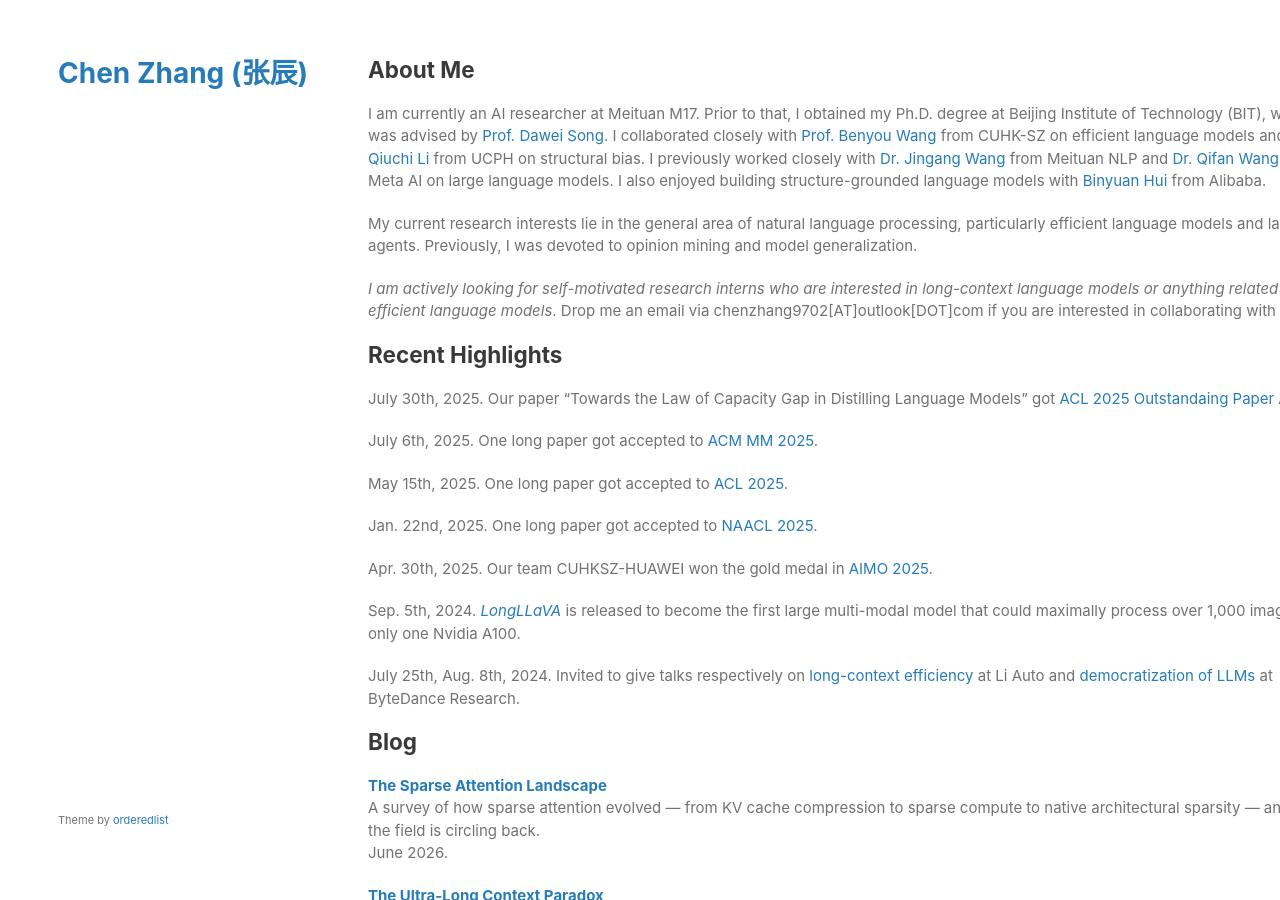
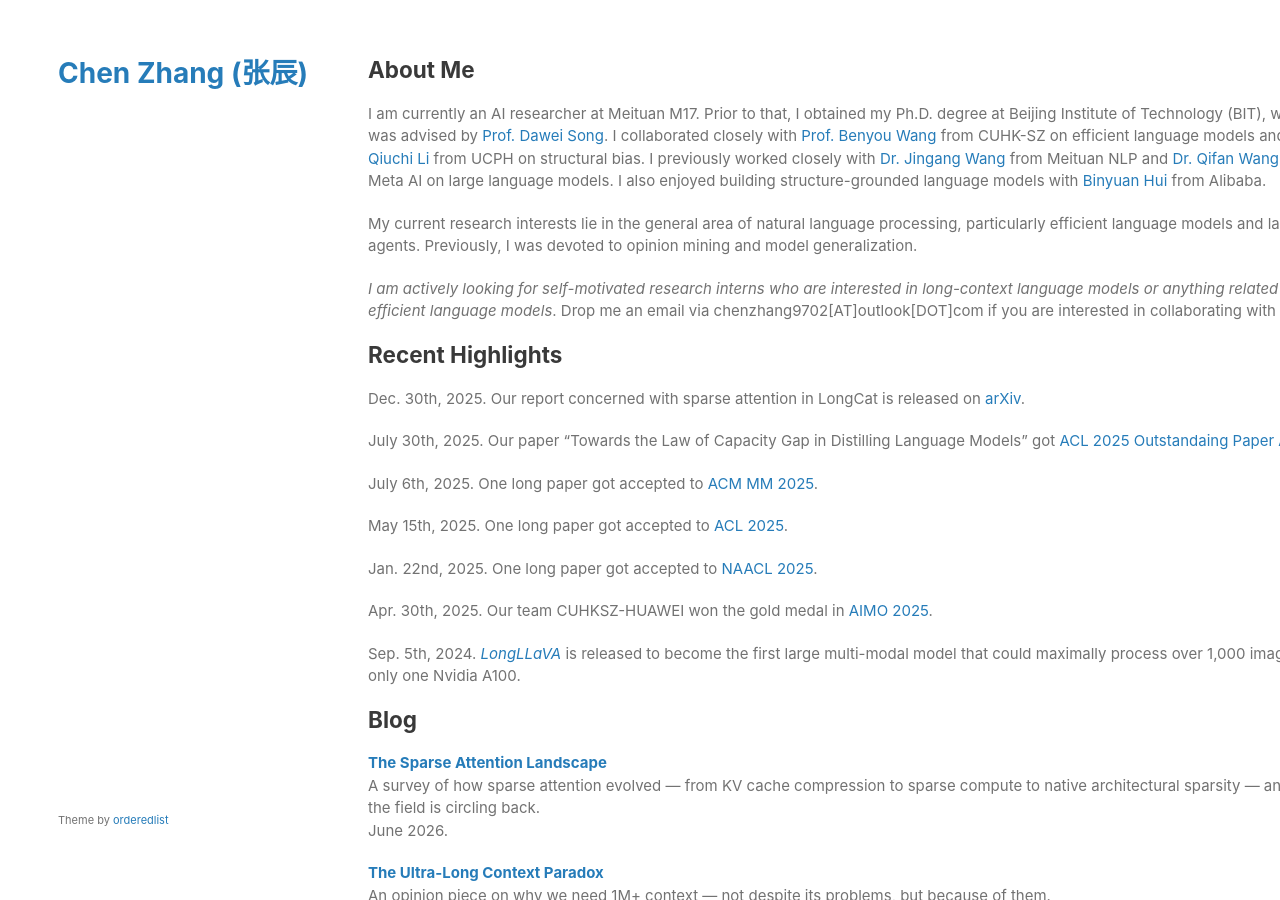
Before and after one commit to GeneZC7/genezc7.github.io, a Jekyll site: the page built from index.md, in a window 1280 px wide and 900 px high. Built offline with Jekyll 4.4.1, drawn with Linux system fonts in a browser that asks for light colours.

Commit message:
Update Recent Highlights: add LongCat sparse attention arXiv report

```diff
--- a/index.md
+++ b/index.md
@@ -12,6 +12,8 @@ My current research interests lie in the general area of natural language proces
 
 ## Recent Highlights
 
+Dec. 30th, 2025. Our report concerned with sparse attention in LongCat is released on [arXiv](https://arxiv.org/abs/2512.23966).
+
 July 30th, 2025. Our paper "Towards the Law of Capacity Gap in Distilling Language Models" got [ACL 2025 Outstandaing Paper Award](https://2025.aclweb.org/program/awards).
 
 July 6th, 2025. One long paper got accepted to [ACM MM 2025](https://acmmm2025.org/).
@@ -23,9 +25,6 @@ Jan. 22nd, 2025. One long paper got accepted to [NAACL 2025](https://2025.naacl.
 Apr. 30th, 2025. Our team CUHKSZ-HUAWEI won the gold medal in [AIMO 2025](https://www.kaggle.com/competitions/ai-mathematical-olympiad-progress-prize-2/leaderboard).
 
 Sep. 5th, 2024. [*LongLLaVA*](https://huggingface.co/FreedomIntelligence/LongLLaVA) is released to become the first large multi-modal model that could maximally process over 1,000 images with only one Nvidia A100.
-
-July 25th, Aug. 8th, 2024. Invited to give talks respectively on [long-context efficiency](./assets/files/Li_Auto_Long_context_Efficiency.pdf) at Li Auto and [democratization of LLMs](./assets/files/ByteDance_Research_Democratization_LLMs.pdf) at ByteDance Research.
-
 
 ## Blog
 
```
